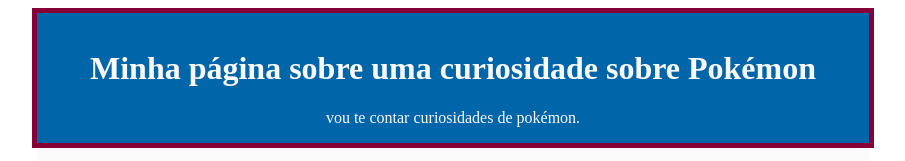
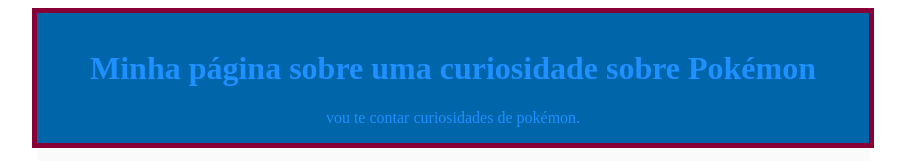
Before and after one commit to batistasilvaryan-hash/alura, a plain HTML site: page index.html in a window 1280 px wide. Shown: the top 161 px of the page, without its empty margins (187-1092 px from the left). Drawn offline with Linux system fonts and the light colour scheme.

Commit message:
Update index.html

```diff
--- a/index.html
+++ b/index.html
@@ -8,7 +8,7 @@
  <style>
 header{
 background-color:  rgb(0,101,169);
- color:  rgb(250,250,250);
+ color:  rgb(30 144 255);
  text-align: center;
  max-width: 800px;
  margin: 0 auto;
```
